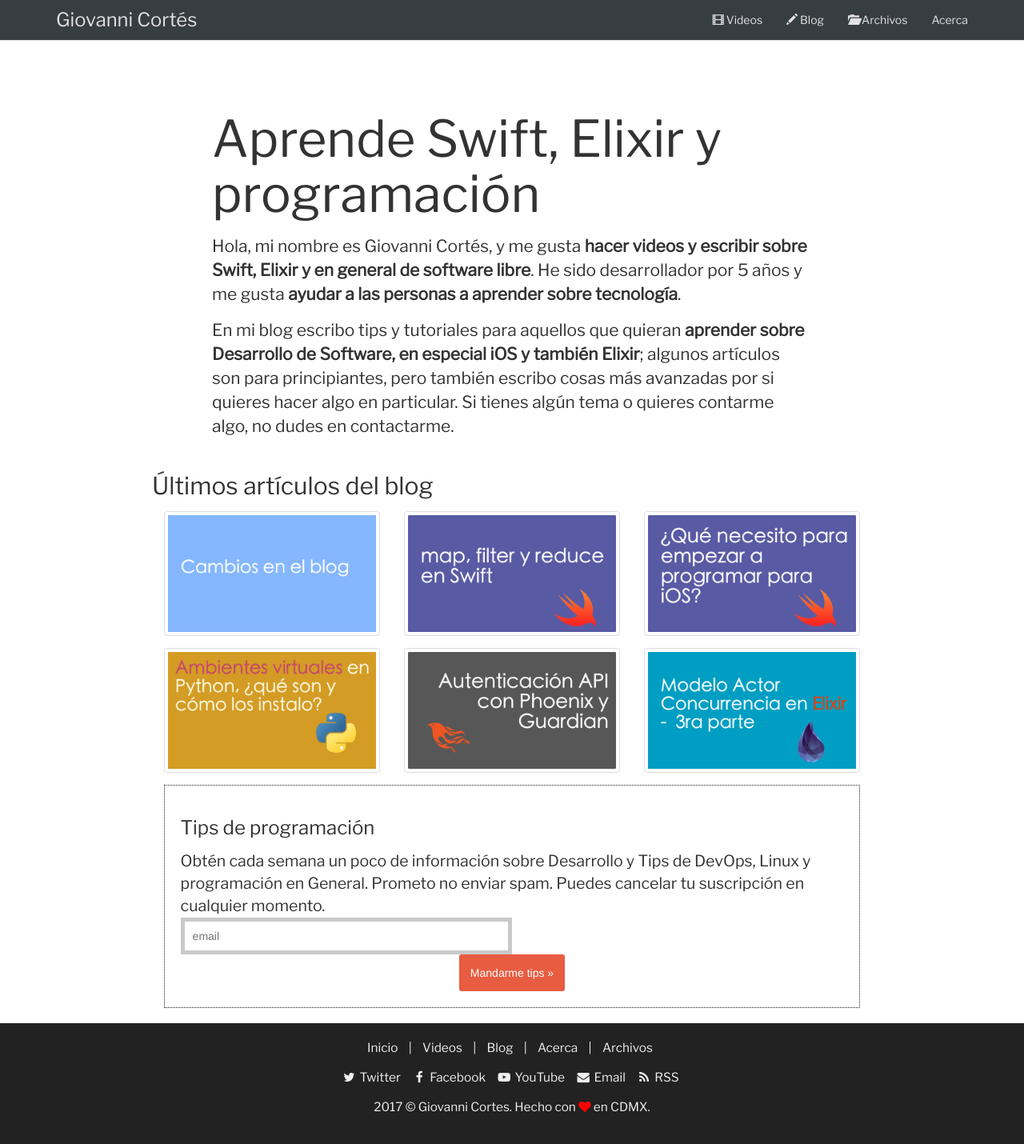
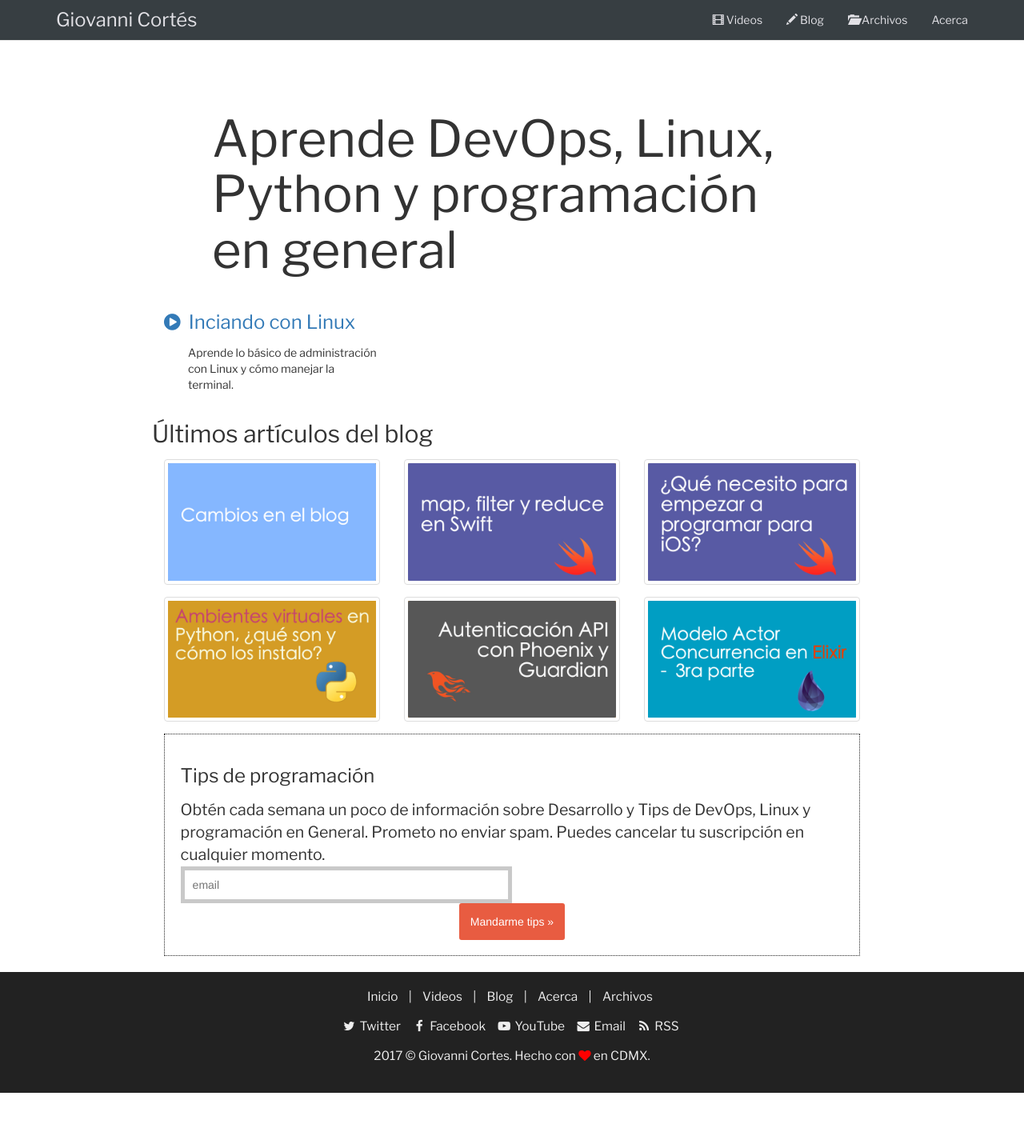
Before and after one commit to Gidrek/giovannicortes_old, a Jekyll site: the page built from index.html, in a window 1280 px wide. Shown: the whole page at 80% size. Built offline with Jekyll 4.4.1, drawn with Linux system fonts in a browser that asks for light colours; some web fonts are replaced; comment, search, counter and statistics services are not loaded; after the commit the page ends 1366 px from its top, so only the background shows below that.

Commit message:
New layout in index

```diff
--- a/_sass/_base.scss
+++ b/_sass/_base.scss
@@ -93,6 +93,24 @@
 	}
 
 	font-size: 1.4em;
+}
+
+.popular-topic {
+	h3 a span {
+		display: inline-block;
+		padding-left: 5px;
+		line-height: 26px;
+	}
+
+	h3 a:hover {
+		text-decoration: none;
+	}
+
+	p {
+		font-size: 14px;
+		line-height: 20px;
+		padding-left: 30px;
+	}
 }
 
 .suscribe-wrapper {
--- a/index.html
+++ b/index.html
@@ -1,22 +1,33 @@
 ---
 layout: default
-title: Mi rincón de desarrollo
+title: Pensamientos sobre DevOps, Python y demás...
 ---
 <div class="index-wrapper">
 
     <div class="jumbotron">
-        <h1>Aprende Swift, Elixir y programación</h1>
+        <h1>Aprende DevOps, Linux, Python y programación en general</h1>
 
-        <p>Hola, mi nombre es Giovanni Cortés, y me gusta <strong>hacer videos y escribir sobre
-            Swift, Elixir y en general de software libre</strong>. He sido desarrollador
-            por 5 años y me gusta <strong>ayudar a las personas a aprender sobre tecnología</strong>.
+        <p>
         </p>
-        <p>
-            En mi blog escribo tips y tutoriales para aquellos que quieran <strong>aprender sobre Desarrollo de Software, en especial iOS y también Elixir</strong>;
-            algunos artículos son para principiantes, pero también escribo cosas más avanzadas
-            por si quieres hacer algo en particular. Si tienes algún tema o quieres
-            contarme algo, no dudes en contactarme.
-        </p>
+    </div>
+
+    <div class="row">
+        <div class="col-md-4 popular-topic">
+            <header>
+                <h3>
+                    <a href="/empieza-linux/">
+                        <i class="fa fa-play-circle"></i>
+                        <span>Inciando con Linux</span>
+                    </a>
+                </h3>
+            </header>
+            <article>
+                <p>
+                    Aprende lo básico de administración con Linux y cómo manejar
+                    la terminal.
+                </p>
+            </article>
+        </div>
     </div>
 
     <div class="row">
```
